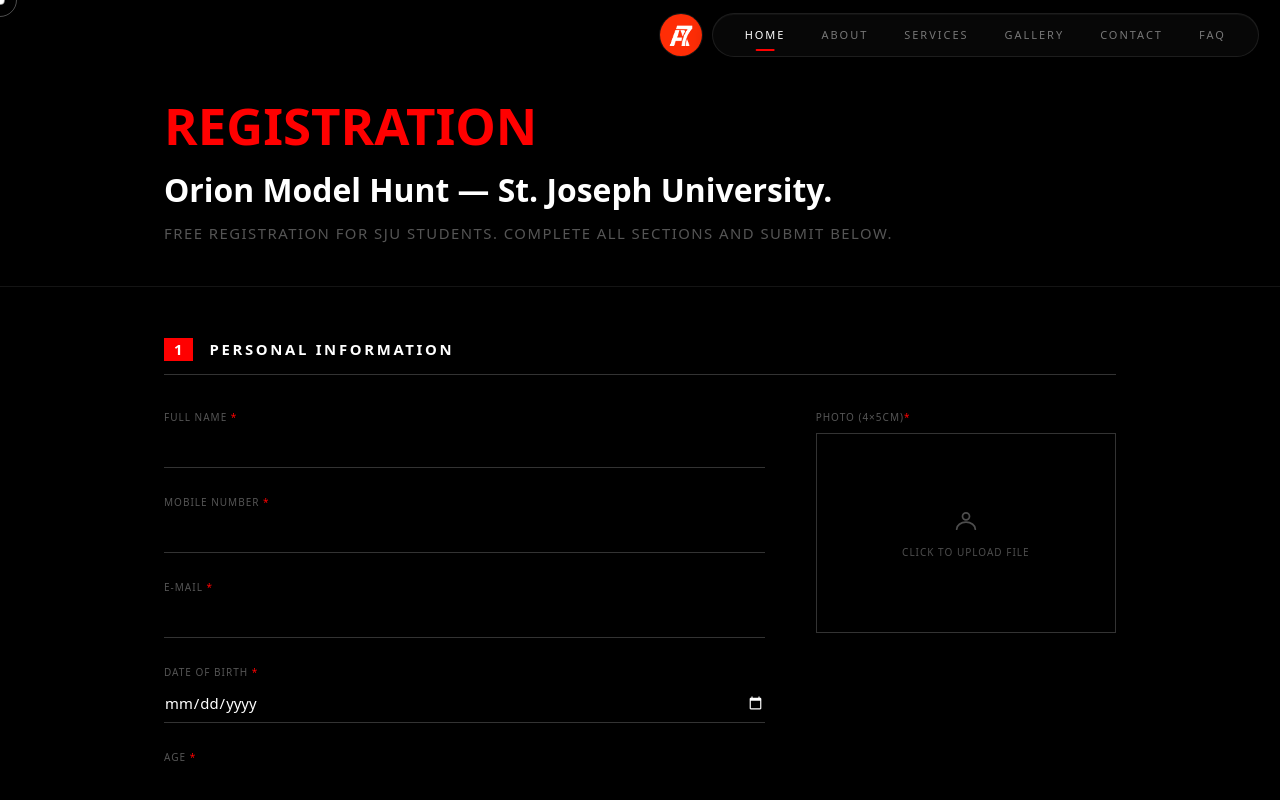
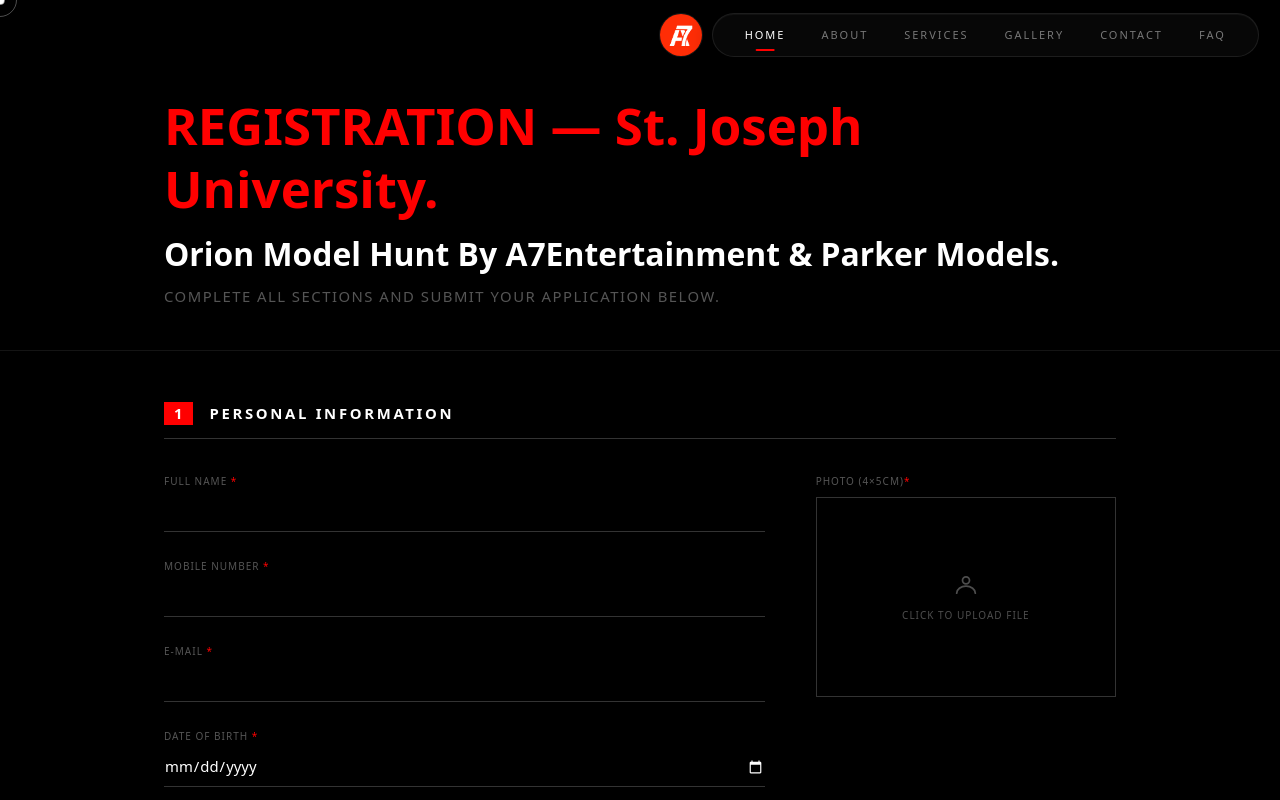
Before and after one commit to JeffyJohn-23/a7-website, a Next.js app: page /model-registration-StJosephUniversity in a window 1280 px wide. Shown: the top 800 px of the page. Built offline with nearby package versions, Linux system fonts and the light colour scheme; a web font is replaced by a local one.

Commit message:
content correction

```diff
--- a/src/app/(site)/model-registration-StJosephUniversity/page.tsx
+++ b/src/app/(site)/model-registration-StJosephUniversity/page.tsx
@@ -25,14 +25,14 @@
       >
         <div className="max-w-4xl mx-auto">
           <h1 className="font-display font-black text-[#FF0000] text-4xl md:text-5xl leading-tight mb-3">
-            REGISTRATION
+            REGISTRATION — St. Joseph University.
           </h1>
           <h1 className="font-display font-black text-white text-3xl md:text-3xl leading-tight mb-3">
-            Orion Model Hunt — St. Joseph University.
+            Orion Model Hunt By A7Entertainment & Parker Models.
           </h1>
 
           <p className="text-[#555] text-sm tracking-widest uppercase">
-            Free registration for SJU students. Complete all sections and submit below.
+            Complete all sections and submit your application below.
           </p>
         </div>
       </div>
```
